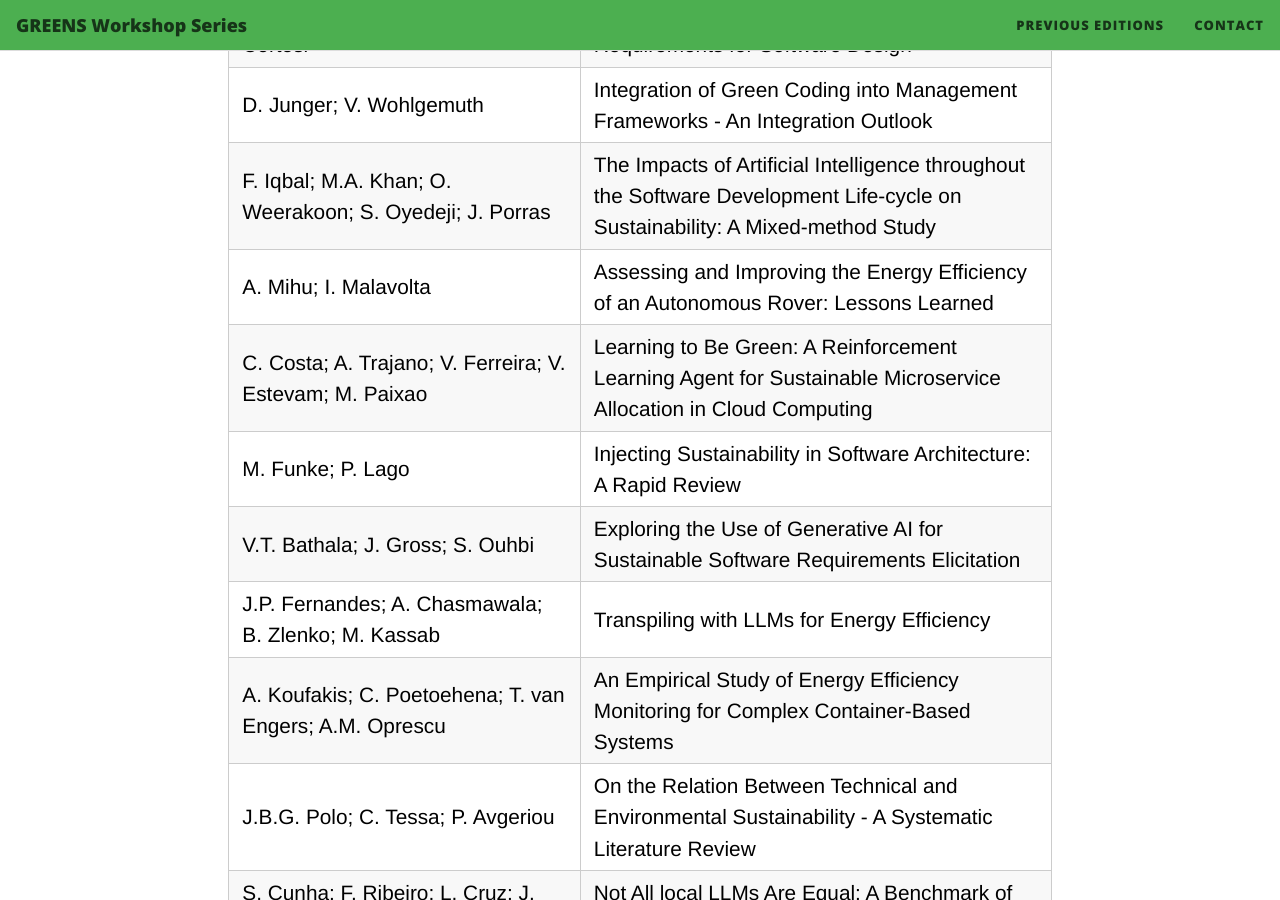
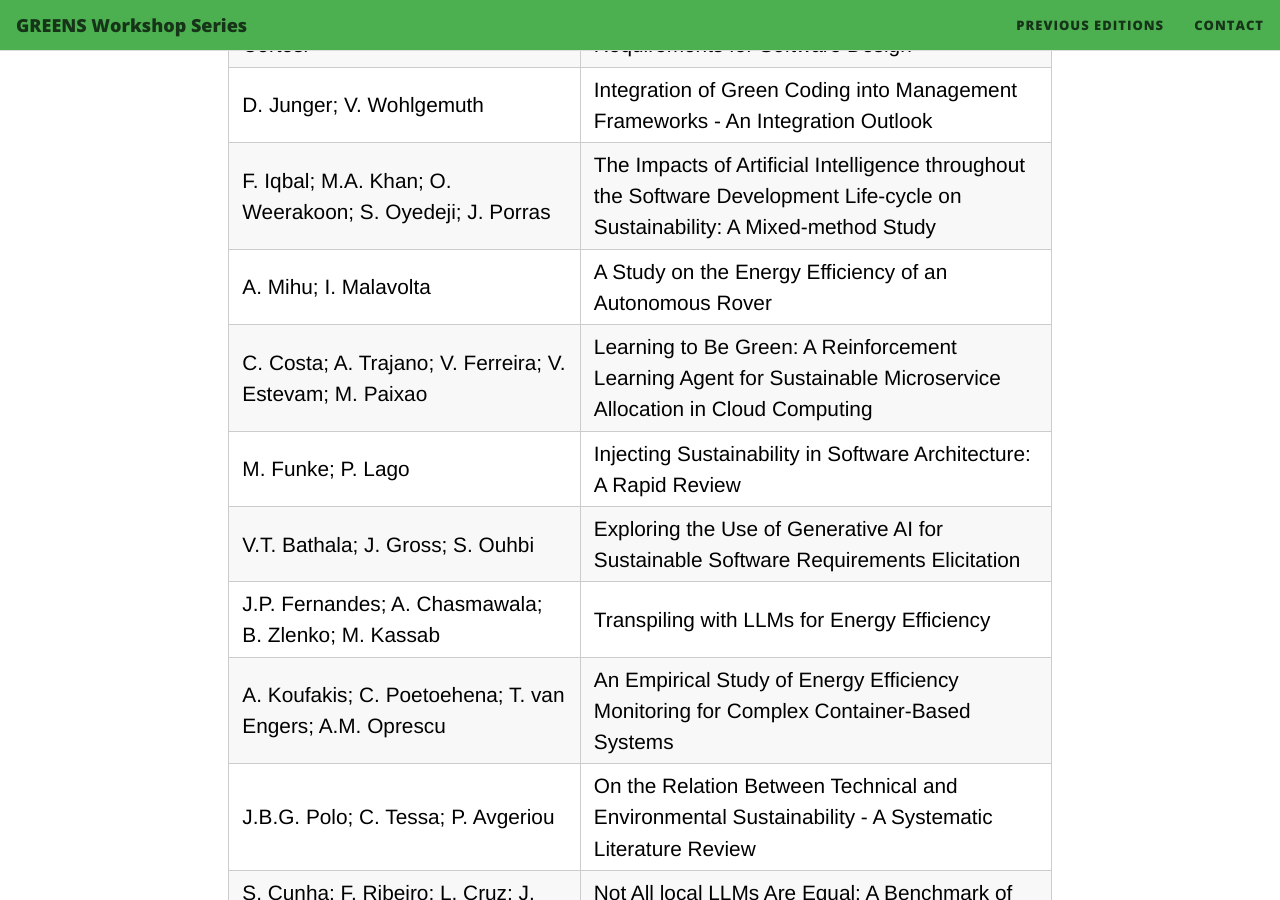
Before and after one commit to greensworkshop/greensworkshop.github.io, a Jekyll site: the page built from index.html, in a window 1280 px wide and 900 px high, scrolled down 2801 px. Built offline with Jekyll 4.4.1, drawn with Linux system fonts in a browser that asks for light colours; nearby versions of some CDN libraries; the list of posts is cut into pages by our own code.

Commit message:
changing paper ivano's paper

```diff
--- a/index.html
+++ b/index.html
@@ -180,10 +180,7 @@ subtitle: Official website of the International Workshop on Green and Sustainabl
     </tr>
     <tr>
       <td>A. Mihu; I. Malavolta</td>
-      <td>
-        Assessing and Improving the Energy Efficiency of an Autonomous Rover:
-        Lessons Learned
-      </td>
+      <td>A Study on the Energy Efficiency of an Autonomous Rover</td>
     </tr>
     <tr>
       <td>C. Costa; A. Trajano; V. Ferreira; V. Estevam; M. Paixao</td>
```
